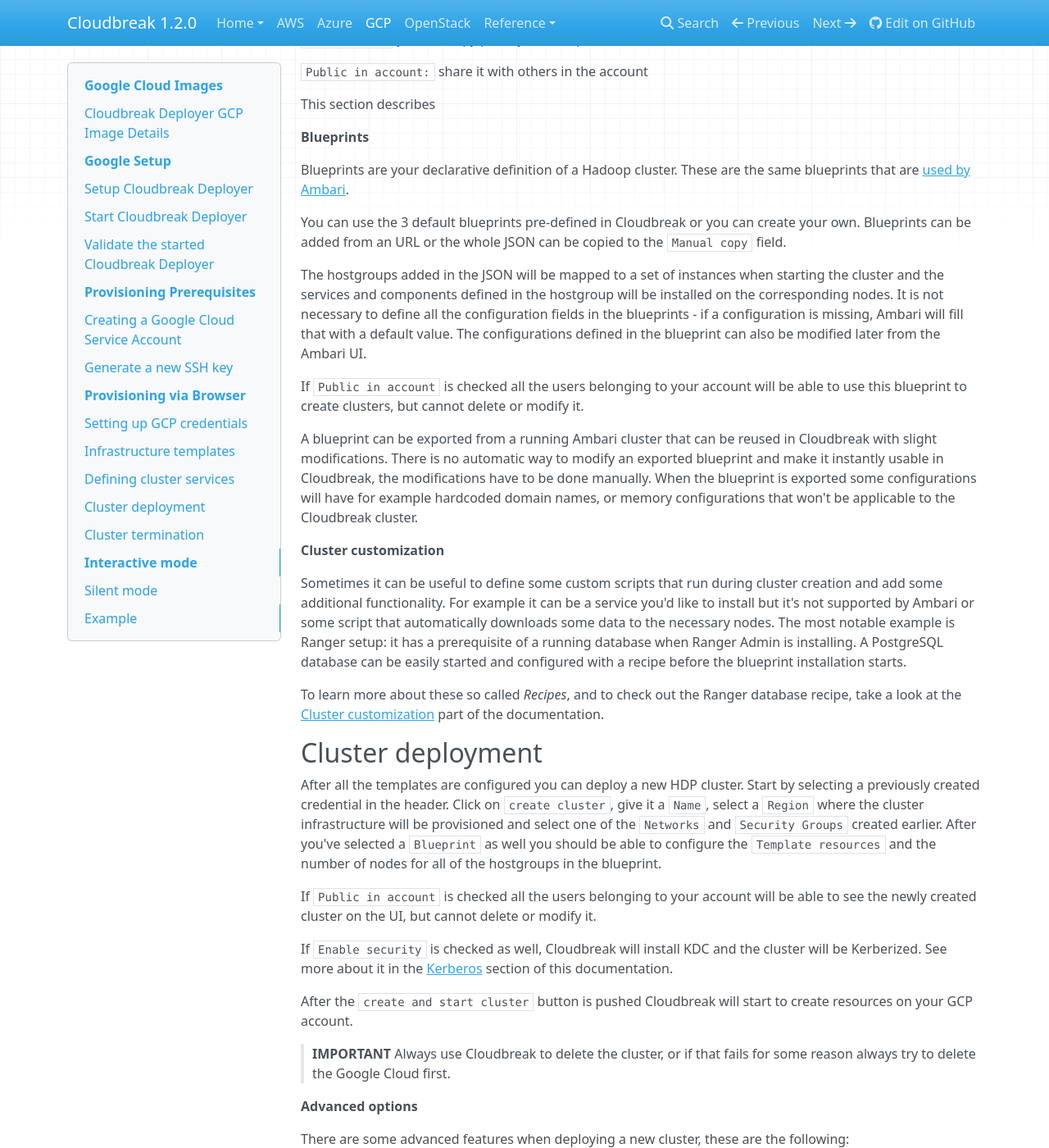
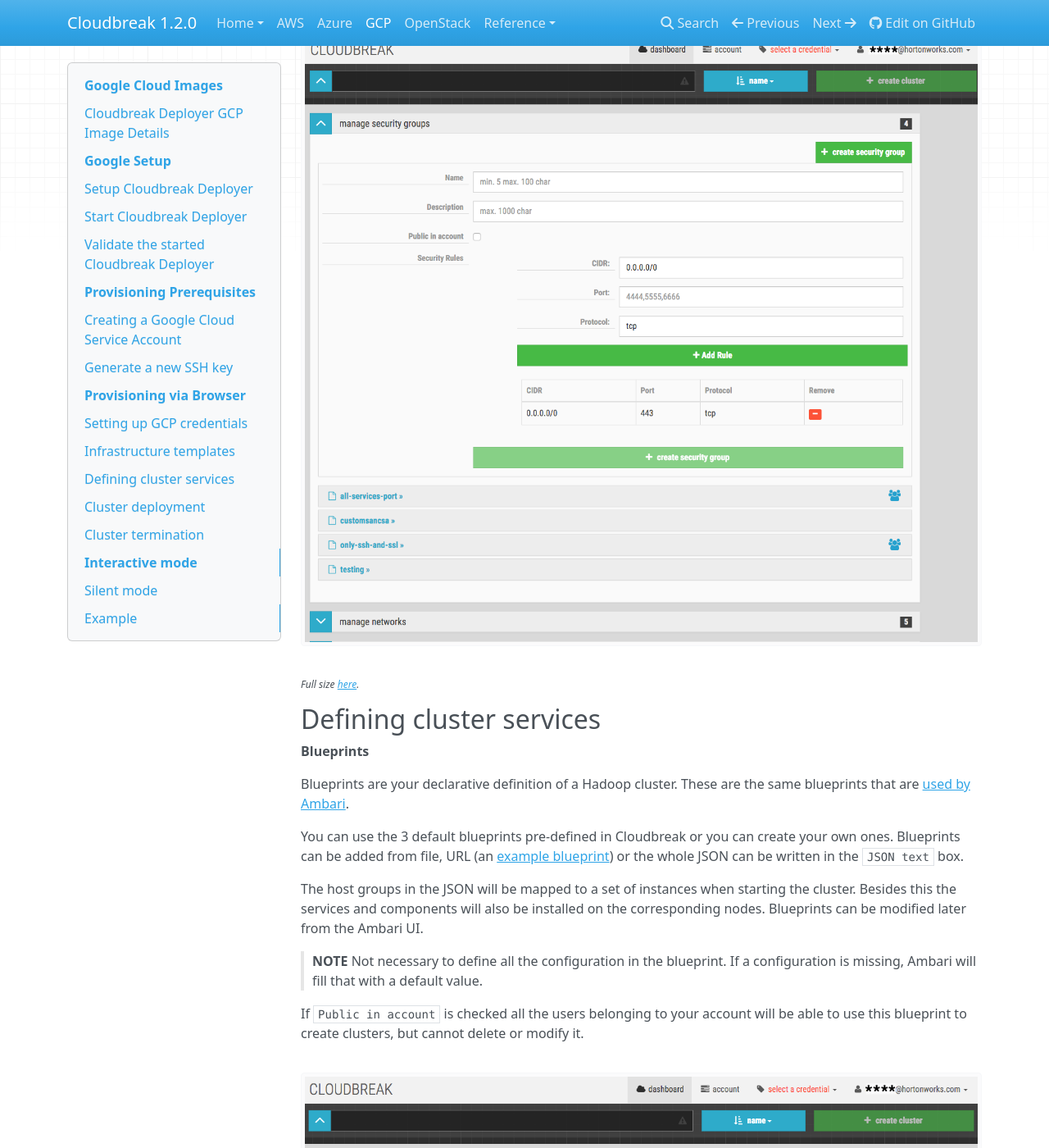
Before and after one commit to wprender/cloudbreak-docs, an MkDocs documentation site: the page built from docs/gcp.md, in a window 1280 px wide and 1400 px high, scrolled down 10019 px. Shown: the whole window at 82% size. Built offline with MkDocs 1.6.1, drawn with Linux system fonts in a browser that asks for light colours; nearby versions of some CDN libraries; old or Windows-style settings are respelled for this version of MkDocs; some of the changed text lies outside the part shown.

Commit message:
Continue GCP review and some tiny format changes on others

```diff
--- a/docs/gcp.md
+++ b/docs/gcp.md
@@ -237,6 +238,9 @@ networks** panel. You can define the `Virtual Network Identifier` of your networ
 
 `Virtual Network Identifier` is an optional value. This must be an ID of an existing GCP virtual network. If the
 identifier is provided, the subnet CIDR will be ignored and the existing network's CIDR range will be used.
+
+>**IMPORTANT** Please make sure the defined subnet here doesn't overlap with any of your already deployed subnet in the
+ network, because of the validation only happens after the cluster creation starts.
 
 >In case of existing subnet make sure you have enough room within your network space for the new instances. The
 provided subnet CIDR will be ignored, but a proper CIDR range will be used.
@@ -252,20 +256,23 @@ network template.
 
 **Security groups**
 
-They describe the allowed inbound traffic to the instances in the cluster.
-Currently only one security group template can be selected for a Cloudbreak cluster and all the instances have a public IP address so all the instances in the cluster will belong to the same security group.
-This may change in a later release.
+Security group templates are very similar to the [Firewalls on GCP](https://cloud.google
+.com/compute/docs/networks-and-firewalls#firewalls). **They describe the allowed inbound traffic
+to the instances in the cluster.** Currently only one security group template can be selected for a Cloudbreak cluster
+and all the instances have a public IP address so all the instances in the cluster will belong to the same security
+group. This may change in a later release.
 
-You can define your own security group by adding all the ports, protocols and CIDR range you'd like to use. 443 needs to be there in every security group otherwise Cloudbreak won't be able to communicate with the provisioned cluster. The rules defined here doesn't need to contain the internal rules, those are automatically added by Cloudbreak to the security group on GCP.
+*Default Security Group*
 
-You can also use the two pre-defined security groups in Cloudbreak:
+You can also use the two pre-defined security groups in Cloudbreak.
 
-`only-ssh-and-ssl:` all ports are locked down except for SSH and gateway HTTPS (you can't access Hadoop services outside of the VPC):
+`only-ssh-and-ssl:` all ports are locked down except for SSH and gateway HTTPS (you can't access Hadoop services
+outside of the virtual network):
 
 * SSH (22)
 * HTTPS (443)
 
-`all-services-port:` all Hadoop services and SSH/gateway HTTPS are accessible by default:
+`all-services-port:` all Hadoop services and SSH, gateway HTTPS are accessible by default:
 
 * SSH (22)
 * HTTPS (443)
@@ -297,71 +304,128 @@ You can also use the two pre-defined security groups in Cloudbreak:
 * Kibana (3080)
 * Elasticsearch (9200)
 
-If `Public in account` is checked all the users belonging to your account will be able to use this security group template to create clusters, but cannot delete or modify it.
+*Custom Security Group*
 
->**NOTE** that the security groups are *not created* on GCP after the `Create Security Group` button is pushed, only
-after the cluster provisioning starts with the selected security group template.
+You can define your own security group by adding all the ports, protocols and CIDR range you'd like to use. The rules
+ defined here doesn't need to contain the internal rules, those are automatically added by Cloudbreak to the security
+  group on GCP.
+
+>**IMPORTANT** 443 needs to be there in every security group otherwise Cloudbreak won't be able to communicate with the
+provisioned cluster.
+
+If `Public in account` is checked all the users belonging to your account will be able to use this security group
+template to create clusters, but cannot delete it.
+
+>**NOTE** The security groups are created on GCP only after the cluster provisioning starts with the selected
+security group template.
+
+![](/images/ui-secgroup_v3.png)
+<sub>*Full size [here](/images/ui-secgroup_v3.png).*</sub>
 
 ## Defining cluster services
-
-**Manage blueprints**
-
-Blueprints are your declarative definition of a Hadoop cluster.
-
-`Name:` name of your blueprint
-
-`Description:` short description of your blueprint
-
-`Source URL:` you can add a blueprint by pointing to a URL. As an example you can use this [blueprint](https://raw.githubusercontent.com/sequenceiq/cloudbreak/master/core/src/main/resources/defaults/blueprints/multi-node-hdfs-yarn.bp).
-
-`Manual copy:` you can copy paste your blueprint in this text area
-
-`Public in account:` share it with others in the account
-
-
-This section describes
 
 **Blueprints**
 
 Blueprints are your declarative definition of a Hadoop cluster. These are the same blueprints that are [used by Ambari](https://cwiki.apache.org/confluence/display/AMBARI/Blueprints).
 
-You can use the 3 default blueprints pre-defined in Cloudbreak or you can create your own.
-Blueprints can be added from an URL or the whole JSON can be copied to the `Manual copy` field.
+You can use the 3 default blueprints pre-defined in Cloudbreak or you can create your own ones.
+Blueprints can be added from file, URL (an [example blueprint](https://raw.githubusercontent.com/sequenceiq/cloudbreak/master/integration-test/src/main/resources/blueprint/multi-node-hdfs-yarn.bp)) or the
+whole JSON can be written in the `JSON text` box.
 
-The hostgroups added in the JSON will be mapped to a set of instances when starting the cluster and the services and components defined in the hostgroup will be installed on the corresponding nodes.
-It is not necessary to define all the configuration fields in the blueprints - if a configuration is missing, Ambari will fill that with a default value.
-The configurations defined in the blueprint can also be modified later from the Ambari UI.
+The host groups in the JSON will be mapped to a set of instances when starting the cluster. Besides this the services and
+ components will also be installed on the corresponding nodes. Blueprints can be modified later from the Ambari UI.
 
-If `Public in account` is checked all the users belonging to your account will be able to use this blueprint to create clusters, but cannot delete or modify it.
+>**NOTE** Not necessary to define all the configuration in the blueprint. If a configuration is missing, Ambari will
+fill that with a default value.
 
-A blueprint can be exported from a running Ambari cluster that can be reused in Cloudbreak with slight modifications.
-There is no automatic way to modify an exported blueprint and make it instantly usable in Cloudbreak, the modifications have to be done manually.
-When the blueprint is exported some configurations will have for example hardcoded domain names, or memory configurations that won't be applicable to the Cloudbreak cluster.
+If `Public in account` is checked all the users belonging to your account will be able to use this blueprint to
+create clusters, but cannot delete or modify it.
+
+![](/images/ui-blueprints_v3.png)
+<sub>*Full size [here](/images/ui-blueprints_v3.png).*</sub>
+
+**A blueprint can be exported from a running Ambari cluster that can be reused in Cloudbreak with slight
+modifications.**
+There is no automatic way to modify an exported blueprint and make it instantly usable in Cloudbreak, the
+modifications have to be done manually.
+When the blueprint is exported some configurations are hardcoded for example domain names, memory configurations...etc. that won't be applicable to the Cloudbreak cluster.
 
 **Cluster customization**
 
-Sometimes it can be useful to define some custom scripts that run during cluster creation and add some additional functionality.
-For example it can be a service you'd like to install but it's not supported by Ambari or some script that automatically downloads some data to the necessary nodes.
-The most notable example is Ranger setup: it has a prerequisite of a running database when Ranger Admin is installing.
-A PostgreSQL database can be easily started and configured with a recipe before the blueprint installation starts.
+Sometimes it can be useful to **define some custom scripts so called Recipes in Cloudbreak** that run during cluster
+creation and add some additional functionality.
 
-To learn more about these so called *Recipes*, and to check out the Ranger database recipe, take a look at the [Cluster customization](recipes.md) part of the documentation.
+For example it can be a service you'd like to install but it's not supported by Ambari or some script that
+automatically downloads some data to the necessary nodes.
+The most **notable example is Ranger setup**:
 
+- It has a prerequisite of a running database when Ranger Admin is installing.
+- A PostgreSQL database can be easily started and configured with a recipe before the blueprint installation starts.
+
+To learn more about these and check the Ranger recipe out, take a look at the [Cluster customization](recipes.md).
 
 ## Cluster deployment
 
-After all the templates are configured you can deploy a new HDP cluster. Start by selecting a previously created credential in the header.
-Click on `create cluster`, give it a `Name`, select a `Region` where the cluster infrastructure will be provisioned and select one of the `Networks` and `Security Groups` created earlier.
-After you've selected a `Blueprint` as well you should be able to configure the `Template resources` and the number of nodes for all of the hostgroups in the blueprint.
+After all the cluster resources are configured you can deploy a new HDP cluster.
 
-If `Public in account` is checked all the users belonging to your account will be able to see the newly created cluster on the UI, but cannot delete or modify it.
+Here is a **basic flow for cluster creation on Cloudbreak Web UI**:
 
-If `Enable security` is checked as well, Cloudbreak will install KDC and the cluster will be Kerberized. See more about it in the [Kerberos](kerberos.md) section of this documentation.
+ - Start by selecting a previously created GCP credential in the header.
 
-After the `create and start cluster` button is pushed Cloudbreak will start to create resources on your GCP account.
+![](/images/ui-credentials_v2.png)
+<sub>*Full size [here](/images/ui-credentials_v2.png).*</sub>
 
->**IMPORTANT** Always use Cloudbreak to delete the cluster, or if that fails for some reason always try to delete
-the Google Cloud first.
+ - Open `create cluster`
+
+`Configure Cluster` tab
+
+ - Fill out the new cluster `name`
+    - Cluster name must start with a lowercase alphabetic character then you can apply lowercase alphanumeric and
+   hyphens only (min 5, max 40 characters)
+ - Select a `Region` where you like your cluster be provisioned
+ - Click on the `Setup Network and Security` button
+>If `Public in account` is checked all the users belonging to your account will be able to see the created cluster on
+ the UI, but cannot delete or modify it.
+
+`Setup Network and Security` tab
+
+ - Select one of the networks
+ - Select one of the security groups
+ - Click on the `Choose Blueprint` button
+>If `Enable security` is checked as well, Cloudbreak will install Key Distribution Center (KDC) and the cluster will
+be Kerberized. See more about it in the [Kerberos](kerberos.md) section of this documentation.
+
+`Choose Blueprint` tab
+
+ - Select one of the blueprint
+ - After you've selected a `Blueprint`, you should be able to configure:
+    - the templates
+    - the number of nodes for all of the host groups in the blueprint
+    - the recipes for nodes
+ - Click on the `Add File System` button
+
+`Add File System` tab
+
+ - Select one of the file system that fits your needs
+ - After you've selected `WASB` or `DASH`, you should configure:
+    - `Storage Account Name`
+    - `Storage Account Access Key`
+ - Click on the `Review and Launch` button
+
+`Review and Launch` tab
+
+ - After the `create and start cluster` button has clicked Cloudbreak will start to create the cluster's resources on
+ your Azure account.
+
+Cloudbreak uses *Azure Portal* to create the resources - you can check out the resources created by Cloudbreak on
+the `Azure Portal Resource groups` page.
+![](/images/azure-resourcegroup.png)
+<sub>*Full size [here](/images/azure-resourcegroup.png).*</sub>
+
+Besides these you can check the progress on the Cloudbreak Web UI itself if you open the new cluster's `Event History`.
+![](/images/azure-eventhistory.png)
+<sub>*Full size [here](/images/azure-eventhistory.png).*</sub>
+
 
 **Advanced options**
 
```
Also changed, not shown: other parts of docs/gcp.md (+2 -1 lines), docs/aws.md (+2 -1 lines), docs/azure.md (+6 -3 lines).
